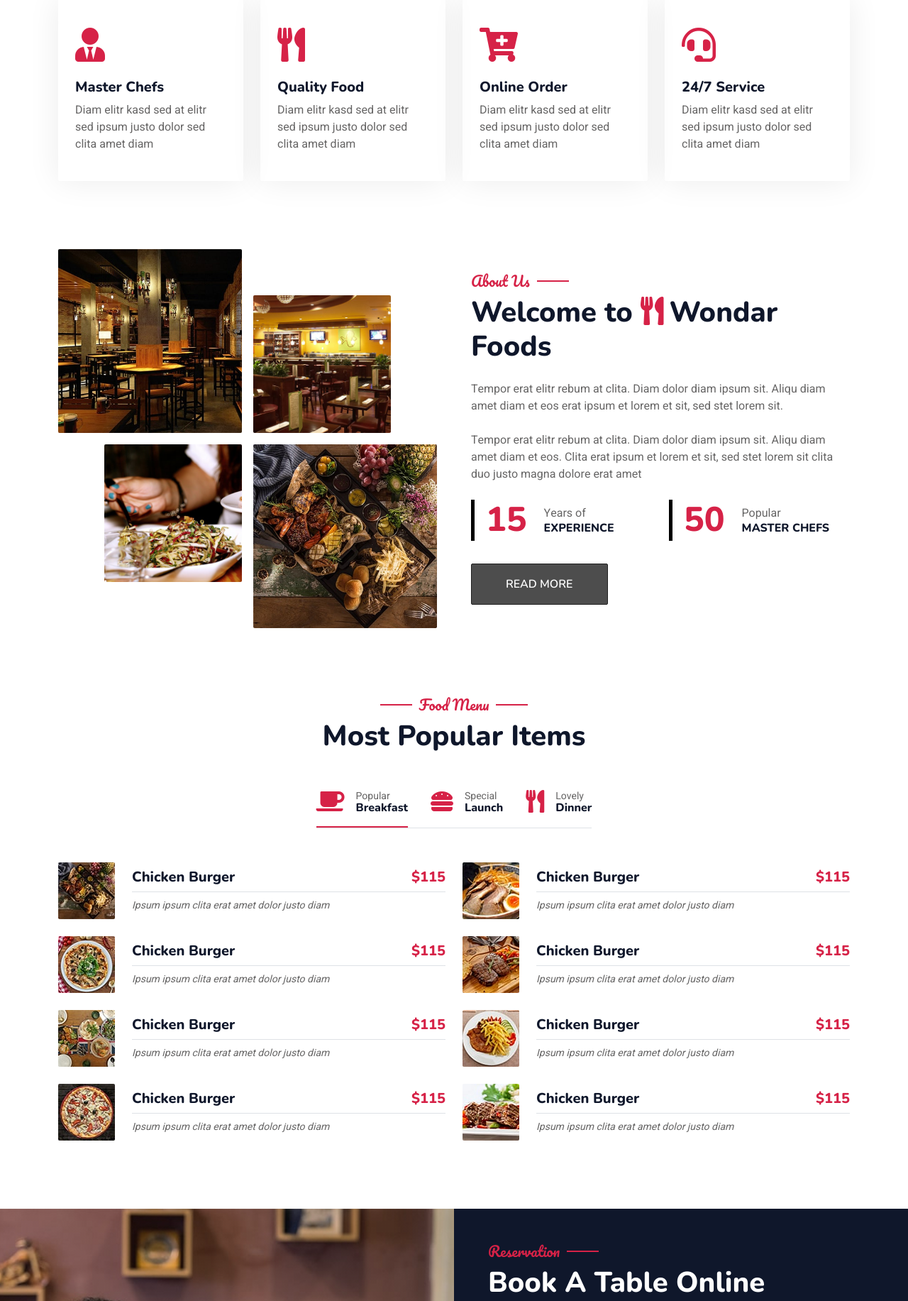
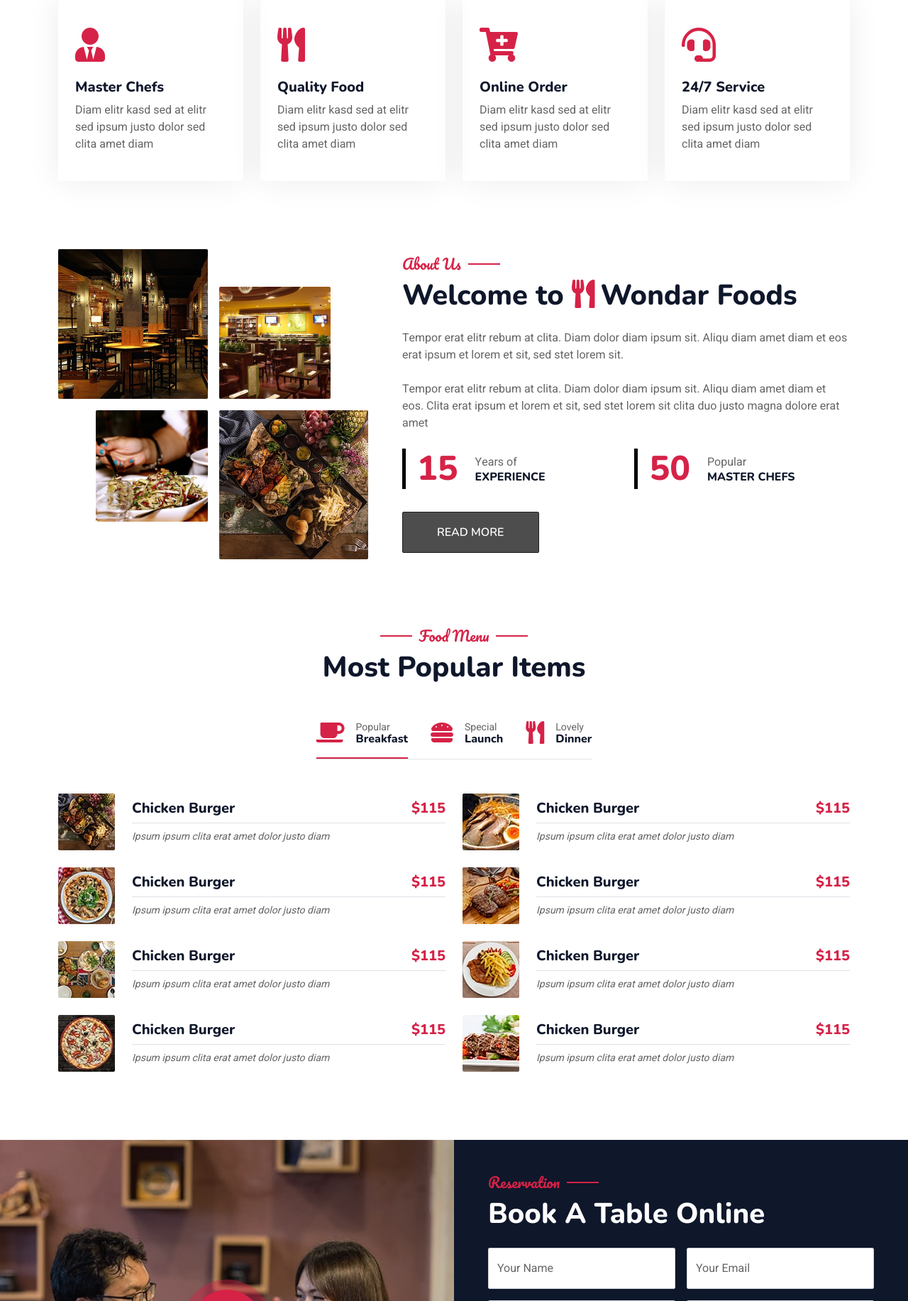
Before and after one commit to Tsehben/wondarworld, a Flask app: page / in a window 1280 px wide. Shown: the part 919-2752 px from the top of the page at 71% size. Run offline with Flask 3, Linux system fonts and the light colour scheme; data that the repository does not hold is empty; some libraries are stand-ins or nearby versions.

Commit message:
changed alignment

```diff
--- a/templates/about.html
+++ b/templates/about.html
@@ -21,7 +21,7 @@
         <div class="container-xxl py-5">
             <div class="container">
                 <div class="row g-5 align-items-center">
-                    <div class="col-lg-6">
+                    <div class="col-lg-5">
                         <div class="row g-3">
                             <div class="col-6 text-start">
                                 <img class="img-fluid rounded w-100 wow zoomIn" data-wow-delay="0.1s" src="static/img/about-1.jpg">
@@ -37,7 +37,7 @@
                             </div>
                         </div>
                     </div>
-                    <div class="col-lg-6">
+                    <div class="col-lg-7">
                         <h5 class="section-title ff-secondary text-start text-primary fw-normal">About Us</h5>
                         <h1 class="mb-4">Welcome to <i class="fa fa-utensils text-primary me-2"></i>Wondar Foods</h1>
                         <p class="mb-4">Tempor erat elitr rebum at clita. Diam dolor diam ipsum sit. Aliqu diam amet diam et eos erat ipsum et lorem et sit, sed stet lorem sit.</p>
--- a/templates/index.html
+++ b/templates/index.html
@@ -70,7 +70,7 @@
         <div class="container-xxl py-5">
             <div class="container">
                 <div class="row g-5 align-items-center">
-                    <div class="col-lg-6">
+                    <div class="col-lg-5">
                         <div class="row g-3">
                             <div class="col-6 text-start">
                                 <img class="img-fluid rounded w-100 wow zoomIn" data-wow-delay="0.1s" src="/static/img/about-1.jpg">
@@ -86,7 +86,7 @@
                             </div>
                         </div>
                     </div>
-                    <div class="col-lg-6">
+                    <div class="col-lg-7">
                         <h5 class="section-title ff-secondary text-start text-primary fw-normal">About Us</h5>
                         <h1 class="mb-4">Welcome to <i class="fa fa-utensils text-primary me-2"></i>Wondar Foods</h1>
                         <p class="mb-4">Tempor erat elitr rebum at clita. Diam dolor diam ipsum sit. Aliqu diam amet diam et eos erat ipsum et lorem et sit, sed stet lorem sit.</p>
```
